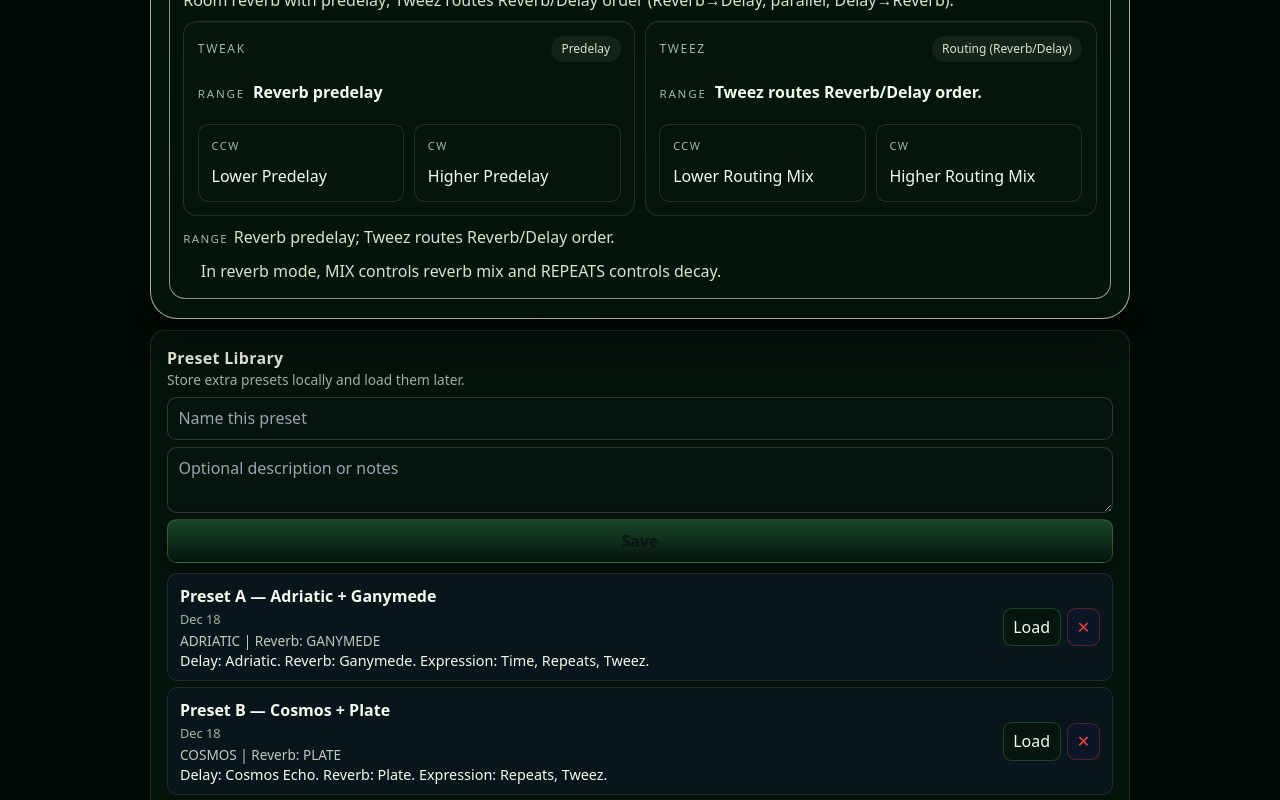
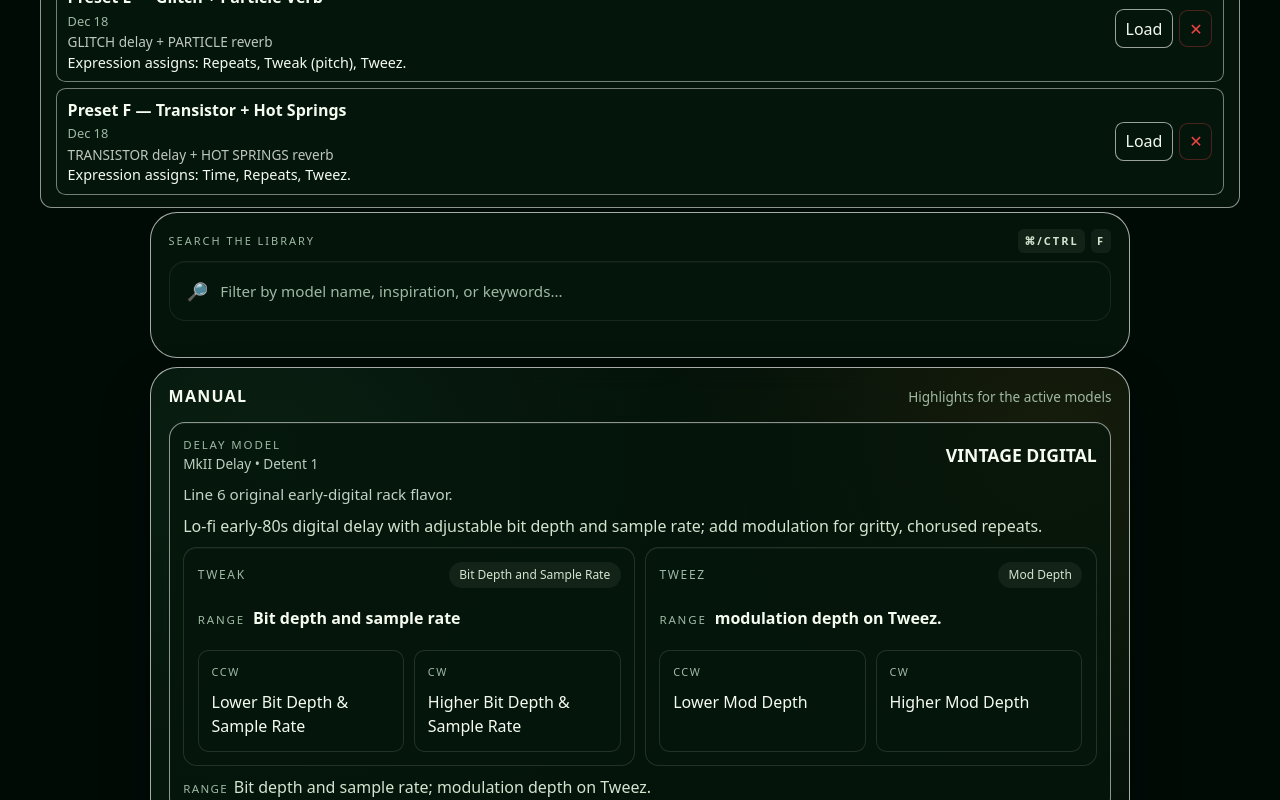
Before and after one commit to salmanj1/MacDLmkII, a React (Vite) app: page / in a window 1280 px wide. Shown: the part 1420-2220 px from the top of the page. Built offline with nearby package versions, Linux system fonts and the light colour scheme.

Commit message:
feat: add dirty state indication and save functionality for presets; enhance LinearKnob with optional label display

```diff
--- a/src/App.module.less
+++ b/src/App.module.less
@@ -64,8 +64,16 @@
 .contentGrid {
   width: 100%;
   display: grid;
-  gap: 0.7rem;
+  gap: 0.9rem;
   grid-template-columns: 1fr;
+  align-items: start;
+}
+
+.pedalRow {
+  display: grid;
+  grid-template-columns: minmax(960px, 1fr) 360px;
+  gap: 0.9rem;
+  align-items: start;
 }
 
 .pedalWrap {
@@ -79,11 +87,26 @@
 .infoColumn {
   display: flex;
   flex-direction: column;
-  gap: 0.7rem;
+  gap: 0.6rem;
   min-height: 0;
   position: relative;
-  width: min(980px, 100%);
+  width: min(1200px, 100%);
   margin: 0 auto;
+}
+
+.stack {
+  display: flex;
+  flex-direction: column;
+  gap: 0.6rem;
+  min-width: 0;
+}
+
+.librarySide {
+  display: flex;
+  flex-direction: column;
+  gap: 0.6rem;
+  position: sticky;
+  top: 1rem;
 }
 
 .debugToggle {
@@ -185,6 +208,26 @@
 .dirtyBar button:disabled {
   opacity: 0.6;
   cursor: not-allowed;
+}
+
+@media (max-width: 1280px) {
+  .contentGrid {
+    grid-template-columns: 1fr;
+  }
+
+  .pedalRow {
+    grid-template-columns: 1fr;
+  }
+
+  .infoColumn {
+    position: relative;
+    max-width: none;
+    width: min(980px, 100%);
+  }
+
+  .librarySide {
+    position: relative;
+  }
 }
 
 .midiPanel {
--- a/src/App.tsx
+++ b/src/App.tsx
@@ -85,42 +85,42 @@
         name: 'Preset A — Adriatic + Ganymede',
         detent: 12, // Adriatic
         reverbDetent: 10, // Ganymede
-        description: 'Delay: Adriatic. Reverb: Ganymede. Expression: Time, Repeats, Tweez.'
+        description: 'Expression assigns: Time, Repeats, Tweez.'
       },
       {
         slot: 1,
         name: 'Preset B — Cosmos + Plate',
         detent: 10, // Cosmos
         reverbDetent: 9, // Plate
-        description: 'Delay: Cosmos Echo. Reverb: Plate. Expression: Repeats, Tweez.'
+        description: 'Expression assigns: Repeats, Tweez.'
       },
       {
         slot: 2,
         name: 'Preset C — Multi-Pass + Searchlights',
         detent: 11, // Multi-Pass
         reverbDetent: 1, // Searchlights
-        description: 'Delay: Multi-Pass. Reverb: Searchlights. Expression: Repeats, Mix.'
+        description: 'Expression assigns: Repeats, Mix.'
       },
       {
         slot: 3,
         name: 'Preset D — Vintage Digital + Hall',
         detent: 0, // Vintage Digital
         reverbDetent: 13, // Hall
-        description: 'Delay: Vintage Digital. Reverb: Hall. Expression: Repeats, Tweak, Tweez.'
+        description: 'Expression assigns: Repeats, Tweak, Tweez.'
       },
       {
         slot: 4,
         name: 'Preset E — Glitch + Particle Verb',
         detent: 14, // Glitch
         reverbDetent: 2, // Particle Verb
-        description: 'Delay: Glitch. Reverb: Particle Verb. Expression: Repeats, Tweak (pitch), Tweez.'
+        description: 'Expression assigns: Repeats, Tweak (pitch), Tweez.'
       },
       {
         slot: 5,
         name: 'Preset F — Transistor + Hot Springs',
         detent: 9, // Transistor
         reverbDetent: 12, // Hot Springs
-        description: 'Delay: Transistor Tape. Reverb: Hot Springs. Expression: Time, Repeats, Tweez.'
+        description: 'Expression assigns: Time, Repeats, Tweez.'
       }
     ],
     []
@@ -175,7 +175,12 @@
       const reverbModel =
         effects.find((entry) => entry.mode === 'Secret Reverb' && entry.detent === snapshot.reverbDetent)
           ?.model ?? 'No reverb';
-      return `${delayModel} | Reverb: ${reverbModel}`;
+      const normalize = (value: string) => value.replace(/\s+/g, ' ').trim();
+      const delayLabel = `${normalize(delayModel)} delay`;
+      const hasReverb = reverbModel && !/reverb off/i.test(reverbModel);
+      return hasReverb
+        ? `${delayLabel} + ${normalize(reverbModel)} reverb`
+        : delayLabel;
     },
     [effects]
   );
@@ -977,6 +982,7 @@
         {loadingError && <p className={styles.error}>{loadingError}</p>}
 
         <div className={styles.contentGrid}>
+          <div className={styles.pedalRow}>
             <section className={styles.pedalWrap}>
               <Pedal
                 mode={mode}
@@ -997,7 +1003,25 @@
               />
             </section>
 
+            <aside className={styles.librarySide}>
+              <PresetLibraryPanel
+                entries={presetLibrary.map(({ id, name, createdAt, summary, description }) => ({
+                  id,
+                  name,
+                  createdAt,
+                  summary,
+                  description
+                }))}
+                loadingId={libraryLoadingId}
+                onSave={handleLibrarySave}
+                onLoad={handleLibraryLoad}
+                onDelete={handleLibraryDelete}
+              />
+            </aside>
+          </div>
+
           <section className={styles.infoColumn}>
+            <div className={styles.stack}>
               <LibraryPanel
                 filteredEffects={filteredEffects}
                 mode={mode}
@@ -1031,20 +1055,7 @@
                   </button>
                 </div>
               )}
-
-          <PresetLibraryPanel
-            entries={presetLibrary.map(({ id, name, createdAt, summary, description }) => ({
-              id,
-              name,
-              createdAt,
-              summary,
-              description
-            }))}
-            loadingId={libraryLoadingId}
-            onSave={handleLibrarySave}
-            onLoad={handleLibraryLoad}
-            onDelete={handleLibraryDelete}
-          />
+            </div>
 
             <div className={styles.infoBadge}>
               <a
--- a/src/components/organisms/PresetLibraryPanel/PresetLibraryPanel.module.less
+++ b/src/components/organisms/PresetLibraryPanel/PresetLibraryPanel.module.less
@@ -1,11 +1,11 @@
 @import '../../../styles/tokens.less';
 
 .panel {
-  background: fade(@bgDeep, 86%);
-  border: 1px solid fade(#e2e8f0, 12%);
-  border-radius: 0.9rem;
-  padding: 0.9rem 1rem;
-  box-shadow: 0 10px 30px fade(#000, 35%);
+  background: fade(@panel, 88%);
+  border: 1px solid fade(@borderSoft, 55%);
+  border-radius: 0.75rem;
+  padding: 0.8rem 0.95rem;
+  box-shadow: none;
   color: @textPrimary;
   display: grid;
   gap: 0.65rem;
@@ -29,37 +29,37 @@
 .saveRow {
   display: grid;
   grid-template-columns: 1fr;
-  gap: 0.4rem;
+  gap: 0.35rem;
 }
 
 .input {
   width: 100%;
-  padding: 0.55rem 0.65rem;
-  border-radius: 0.6rem;
-  border: 1px solid fade(#e2e8f0, 18%);
-  background: fade(@bgDeep, 85%);
+  padding: 0.5rem 0.6rem;
+  border-radius: 0.55rem;
+  border: 1px solid fade(@borderSoft, 60%);
+  background: fade(@panel, 92%);
   color: @textPrimary;
 }
 
 .textarea {
   width: 100%;
-  padding: 0.5rem 0.65rem;
-  border-radius: 0.6rem;
-  border: 1px solid fade(#e2e8f0, 18%);
-  background: fade(@bgDeep, 85%);
+  padding: 0.45rem 0.6rem;
+  border-radius: 0.55rem;
+  border: 1px solid fade(@borderSoft, 60%);
+  background: fade(@panel, 92%);
   color: @textPrimary;
   resize: vertical;
 }
 
 .saveButton {
-  border: 1px solid fade(@glow, 40%);
-  background: linear-gradient(180deg, fade(@glow, 35%), fade(@panel, 85%));
-  color: #0b1513;
-  font-weight: 800;
-  padding: 0.55rem 0.8rem;
-  border-radius: 0.6rem;
+  border: 1px solid fade(@glow, 35%);
+  background: fade(@panel, 92%);
+  color: @textPrimary;
+  font-weight: 700;
+  padding: 0.5rem 0.7rem;
+  border-radius: 0.55rem;
   cursor: pointer;
-  box-shadow: 0 8px 18px fade(#000, 32%);
+  box-shadow: none;
 }
 
 .list {
@@ -76,10 +76,10 @@
   display: grid;
   grid-template-columns: 1fr auto;
   align-items: center;
-  padding: 0.6rem 0.75rem;
-  border-radius: 0.65rem;
-  background: fade(#0b1724, 65%);
-  border: 1px solid fade(#e2e8f0, 10%);
+  padding: 0.55rem 0.65rem;
+  border-radius: 0.6rem;
+  background: fade(@panel, 94%);
+  border: 1px solid fade(@borderSoft, 45%);
 }
 
 .meta {
@@ -116,8 +116,8 @@
 }
 
 .loadButton {
-  border: 1px solid fade(@glow, 35%);
-  background: fade(@bgDeep, 85%);
+  border: 1px solid fade(@borderSoft, 60%);
+  background: fade(@panel, 95%);
   color: @textPrimary;
   padding: 0.4rem 0.6rem;
   border-radius: 0.55rem;
@@ -126,7 +126,7 @@
 
 .deleteButton {
   border: 1px solid fade(#ef4444, 30%);
-  background: fade(#0f172a, 80%);
+  background: fade(@panel, 92%);
   color: #ef4444;
   padding: 0.35rem 0.55rem;
   border-radius: 0.55rem;
```
Lines whose indentation alone changed are shown as unchanged.
